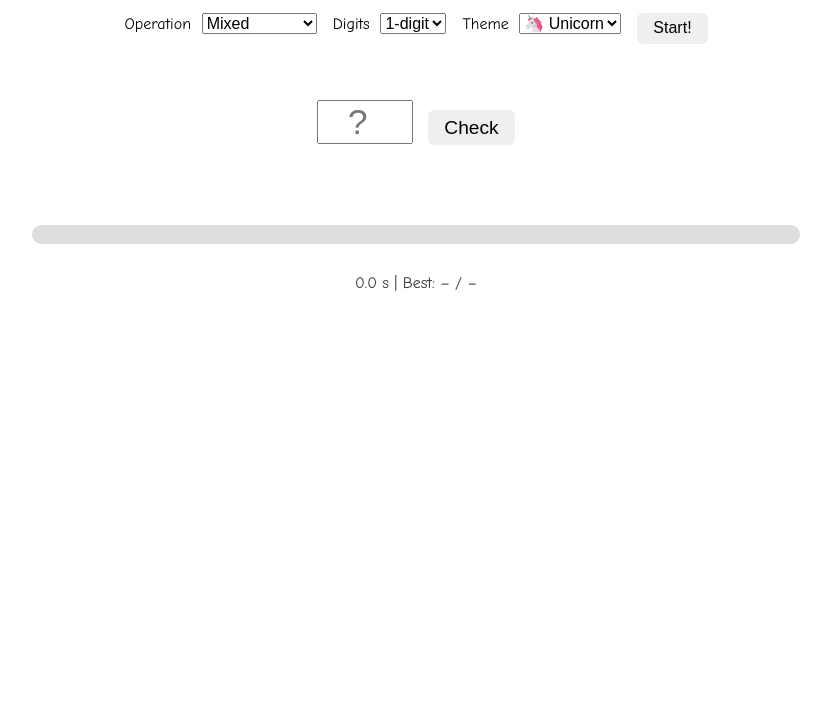
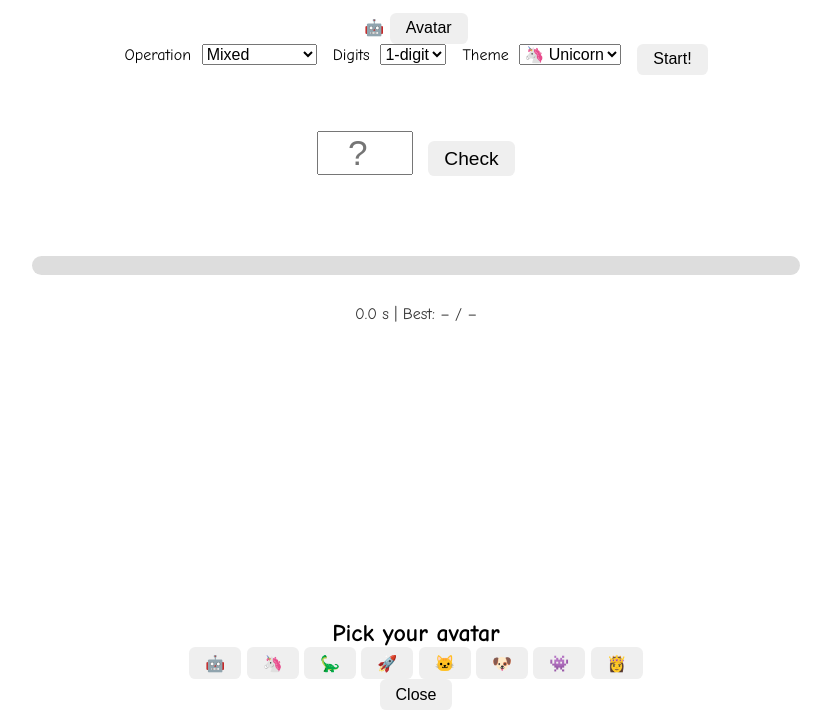
Before and after one commit to asrichardso23/math-game2, a plain HTML site: page index.html in a window 1280 px wide. Shown: the part 90-800 px from the top of the page, without its empty margins (224-1055 px from the left). Drawn offline with Linux system fonts and the light colour scheme; a script that the page names is missing.

Commit message:
Update index.html

```diff
--- a/index.html
+++ b/index.html
@@ -10,6 +10,13 @@
   <header>
     <h1>Quick Math</h1>
 
+    <!-- avatar display + edit button -->
+    <div class="avatar-section">
+      <span id="avatarDisplay" title="Your avatar">🤖</span>
+      <button id="editAvatarBtn">Avatar</button>
+    </div>
+
+    <!-- existing level / theme controls -->
     <div class="controls">
       <label>
         Operation
@@ -59,7 +66,26 @@
     </div>
   </main>
 
-  <!-- Libraries -->
+  <!-- ---------- Avatar builder modal ---------- -->
+  <div id="avatarModal" class="modal">
+    <div class="modal-content">
+      <h2>Pick your avatar</h2>
+      <div id="avatarChoices">
+        <!-- feel free to add / remove options -->
+        <button class="avatar-option">🤖</button>
+        <button class="avatar-option">🦄</button>
+        <button class="avatar-option">🦕</button>
+        <button class="avatar-option">🚀</button>
+        <button class="avatar-option">🐱</button>
+        <button class="avatar-option">🐶</button>
+        <button class="avatar-option">👾</button>
+        <button class="avatar-option">👸</button>
+      </div>
+      <button id="closeAvatarBtn">Close</button>
+    </div>
+  </div>
+
+  <!-- libraries -->
   <script src="https://cdn.jsdelivr.net/npm/js-confetti@0.11.0/dist/js-confetti.browser.js"></script>
   <audio id="correctSound" src="https://cdn.pixabay.com/download/audio/2022/03/24/audio_6fc0dddb3d.mp3?filename=tap-notification-180637.mp3"></audio>
   <audio id="wrongSound"   src="https://cdn.pixabay.com/download/audio/2022/03/15/audio_6f50e3e295.mp3?filename=incorrect-101205.mp3"></audio>
```
